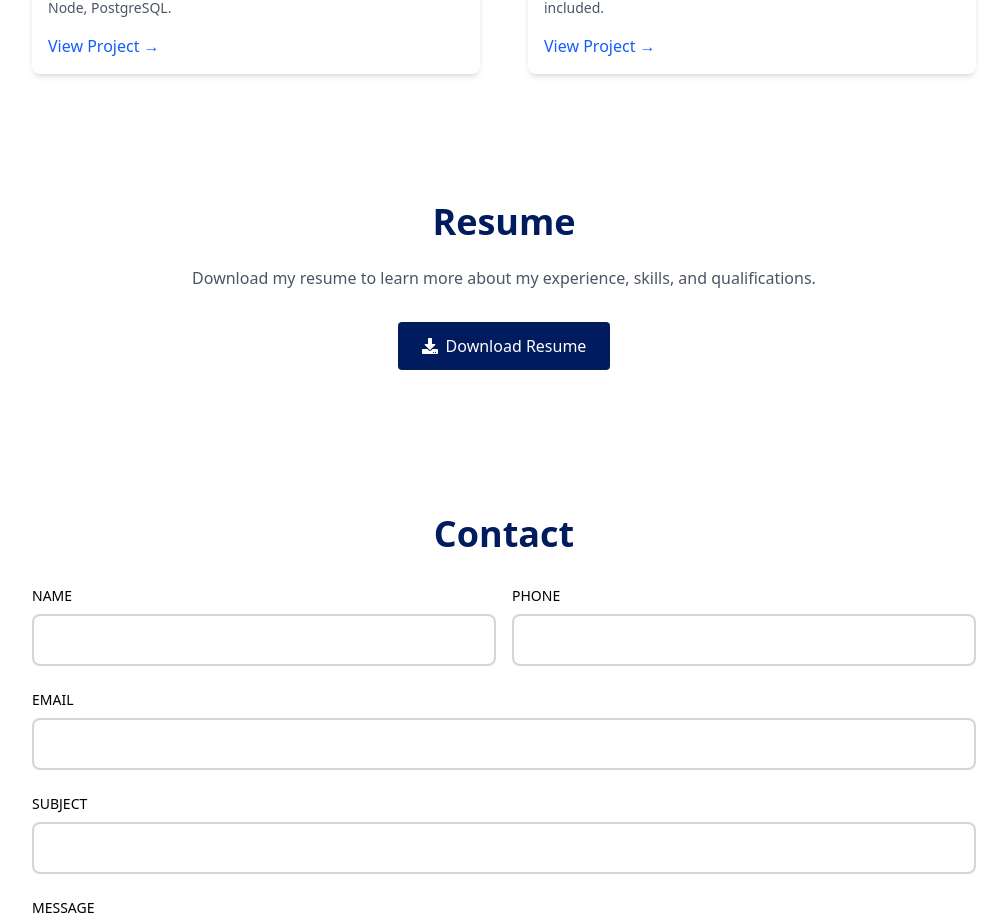
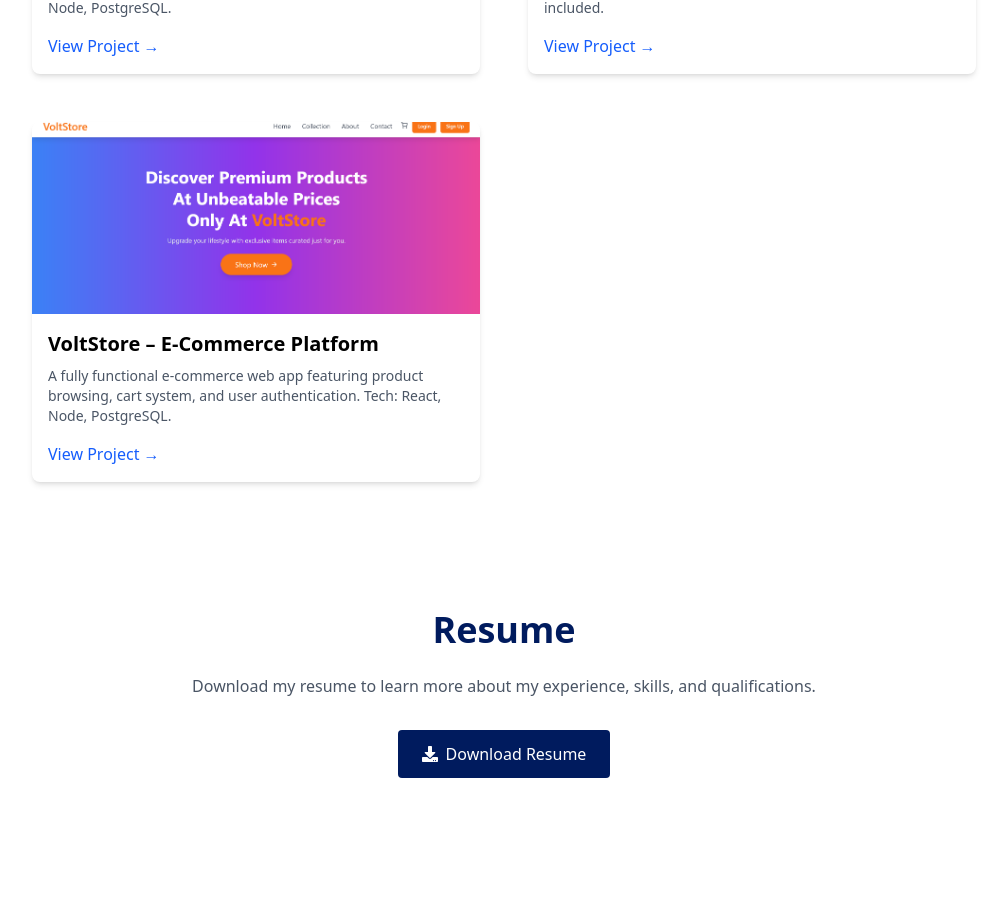
Before and after one commit to ujiroexotic/ujiroeruteya, a React (Vite) app: page / in a window 1280 px wide. Shown: the part 2298-3217 px from the top of the page, without its empty margins (168-1175 px from the left). Built offline with nearby package versions, Linux system fonts and the light colour scheme.

Commit message:
ujiroeruteya

```diff
--- a/src/components/Projects.jsx
+++ b/src/components/Projects.jsx
@@ -37,6 +37,12 @@ const Projects = () => {
           description="An academic progress management app for schools, using React on frontend and Firebase backend. Role-based access included."
           link="https://trackdemy.web.app/"
         />
+         <ProjectItem
+          img={VoltstoreImg}
+          title="VoltStore – E-Commerce Platform"
+          description="A fully functional e-commerce web app featuring product browsing, cart system, and user authentication. Tech: React, Node, PostgreSQL."
+         link='https://voltstore.netlify.app/'
+        />
       </div>
     </div>
   );
```
